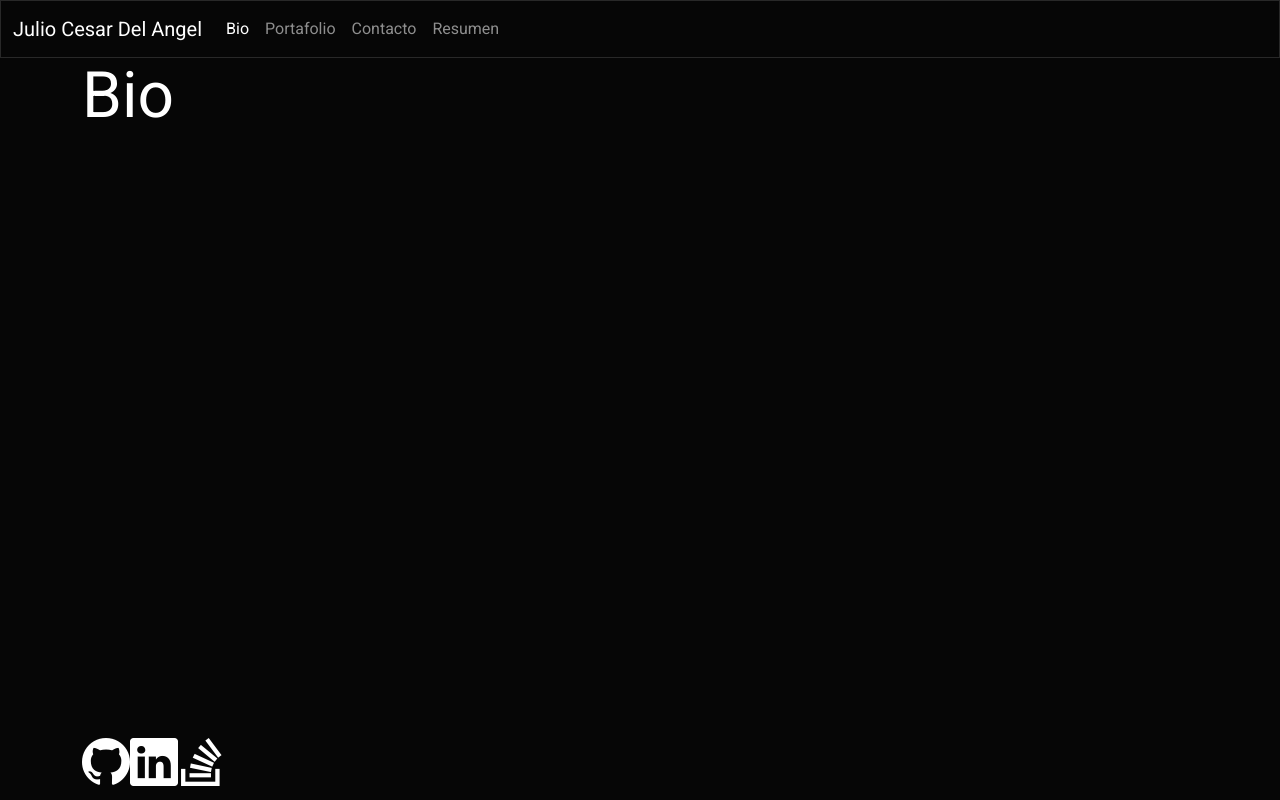
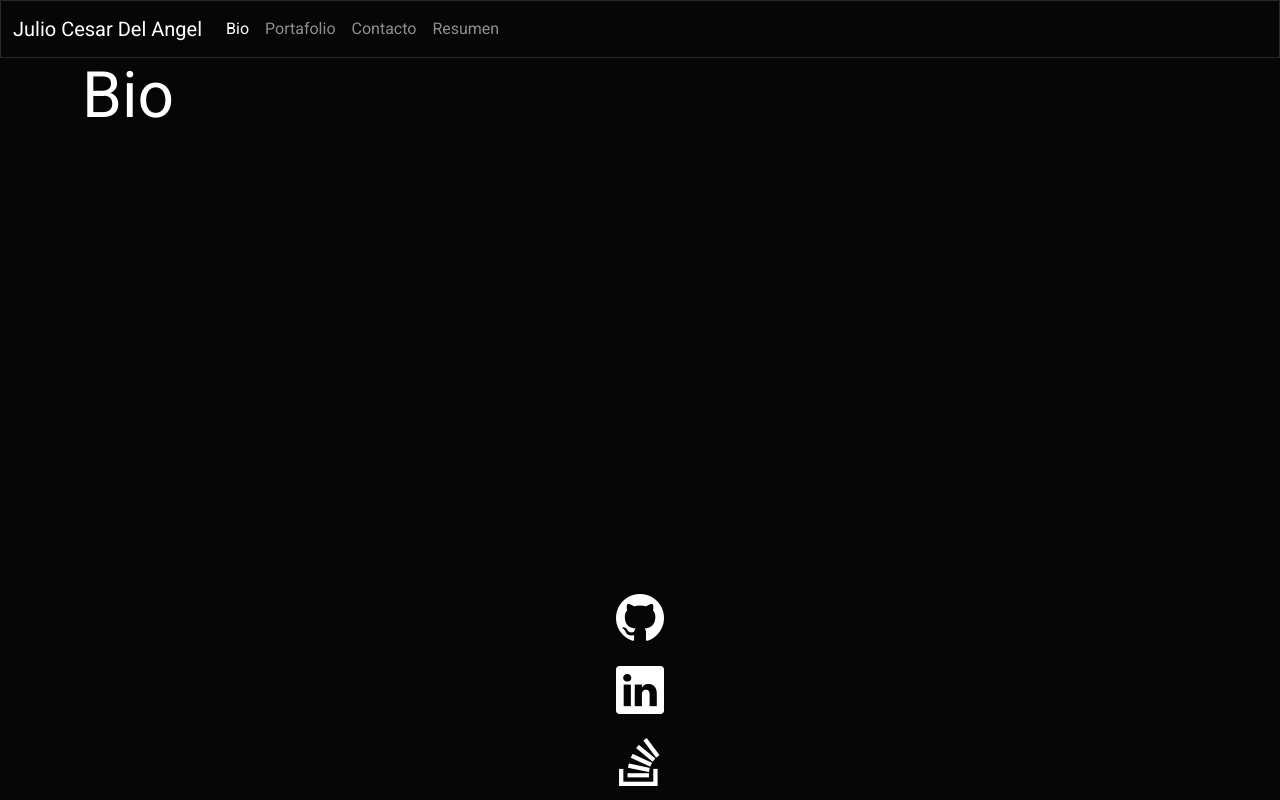
Before and after one commit to JulioCesarDelAngel/Portfolio-M20-D01, a React (Create React App) app: page / in a window 1280 px wide. Built offline with nearby package versions, Linux system fonts and the light colour scheme.

Commit message:
se agrega margen a footer

```diff
--- a/src/components/Footer.js
+++ b/src/components/Footer.js
@@ -2,16 +2,16 @@ import React from "react";
 
 export default function Footer(){
     return(
-        <footer className="footer fixed-bottom container ">
-            <a href="https://github.com/JulioCesarDelAngel" target="_blank" rel="noreferrer">
+        <footer className="footer fixed-bottom container text-center col-md-2">
+            <a className="ms-4 me-4" href="https://github.com/JulioCesarDelAngel" target="_blank" rel="noreferrer">
                 <i className="bi bi-github" style={{fontSize:"3rem",color: "white"}}></i>
             </a>
 
-            <a href="https://www.linkedin.com/in/JuliusMathison" target="_blank" rel="noreferrer">
+            <a className="ms-4 me-4" href="https://www.linkedin.com/in/JuliusMathison" target="_blank" rel="noreferrer">
                 <i className="bi bi-linkedin" style={{fontSize:"3rem",color: "white"}}></i>
             </a>
 
-            <a href="https://stackoverflow.com/users/19882522" target="_blank" rel="noreferrer">
+            <a className="ms-4 me-4" href="https://stackoverflow.com/users/19882522" target="_blank" rel="noreferrer">
                 <i className="bi bi-stack-overflow" style={{fontSize:"3rem",color: "white"}}></i>
             </a>
         </footer>
```
